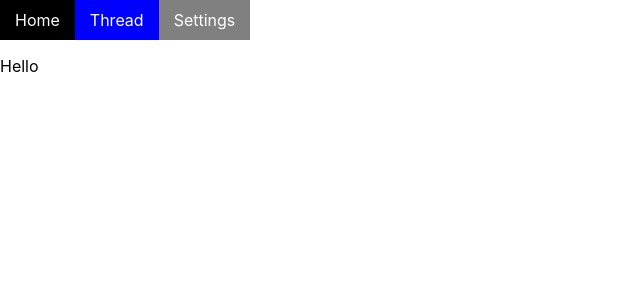
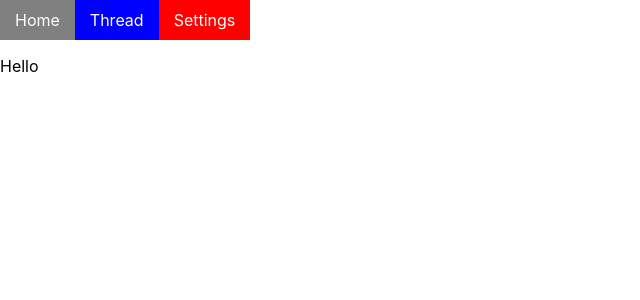
Before and after one commit to HatboyStudios/stunning-octo-potato, a React (Create React App) app in the folder the-app/: page / in a window 1280 px wide. Shown: the top 300 px of the page, without its empty margins (0-640 px from the left). Built offline with nearby package versions, Linux system fonts and the light colour scheme.

Commit message:
Experimentation

```diff
--- a/the-app/src/App.js
+++ b/the-app/src/App.js
@@ -28,9 +28,9 @@ function App() {
   return (
       <div>
         <nav>
-        <CustomButton onClick={() => setPage('home')} label="Home" />
-        <CustomButton onClick={() => setPage('thread')} label="Thread" />
-        <CustomButton onClick={() => setPage('settings')} label="Settings" />
+        <CustomButton onClick={() => setPage('home')} label="Home" id="NavHome"/>
+        <CustomButton onClick={() => setPage('thread')} label="Thread" id="NavThread" />
+        <CustomButton onClick={() => setPage('settings')} label="Settings" id="NavSettings" />
         </nav>
 
       <div>{switchPage()}</div>
--- a/the-app/src/bntCreation.js
+++ b/the-app/src/bntCreation.js
@@ -1,24 +1,33 @@
 import React from 'react';
 
-const CustomButton = ({ onClick, label }) => {
+const CustomButton = ({ onClick, label, id }) => {
   const buttonStyle = {
     padding: '10px 15px',
-    backgroundColor: '#000000',
     color: '#FFFFFF',
     cursor: 'pointer',
     textAlign: 'center',
+    backgroundColor: '#808080',
     display: 'inline-block',
     userSelect: 'none',
   };
 
-  if (label === "Settings") {
-    buttonStyle.backgroundColor = '#808080';
-  } else if (label === "Thread") {
-    buttonStyle.backgroundColor = '#0000FF';
-  }
+    switch (id) {
+      case 'NavHome':
+        buttonStyle.backgroundColor = '#808080';
+      break;
+      case 'NavSettings':
+        buttonStyle.backgroundColor = '#FF0000';
+      break;
+      case 'NavThread':
+        buttonStyle.backgroundColor = '#0000FF';
+      break;
+      case 'ThreadBut':
+        buttonStyle.margin = '5px';
+    }
+
 
   return (
-    <div style={buttonStyle} onClick={onClick} role="button" tabIndex="0" >
+    <div style={buttonStyle} onClick={onClick} role="button" tabIndex="0" id={id} >
       {label}
     </div>
   );
--- a/the-app/src/page.js
+++ b/the-app/src/page.js
@@ -1,3 +1,5 @@
+import CustomButton from "./bntCreation";
+
 export default function Page() {
 
     // var userdata = 0;
@@ -94,9 +96,11 @@ export default function Page() {
           <h2>Question:</h2>
           <h3>What is the MEANING of life?</h3>
           <input type="text" id="useranswer" placeholder="..." onClick={updateSession}></input>
-          <button type="button" onClick={handleButton1} class="userbutton">Change User</button>
-          <button type="button" onClick={handleButton2} class="subjectbutton">Change Subject</button>
-          <button type="button" onClick={handleButton} class="submit" >Submit Answer</button>
+
+
+          <CustomButton onClick={handleButton}  label="Submit " id="ThreadBut"/>
+          <CustomButton onClick={handleButton1} label="Change User" id="ThreadBut"/>
+          <CustomButton onClick={handleButton2} label="Change User" id="ThreadBut"/>
 
 
         </div>
```
